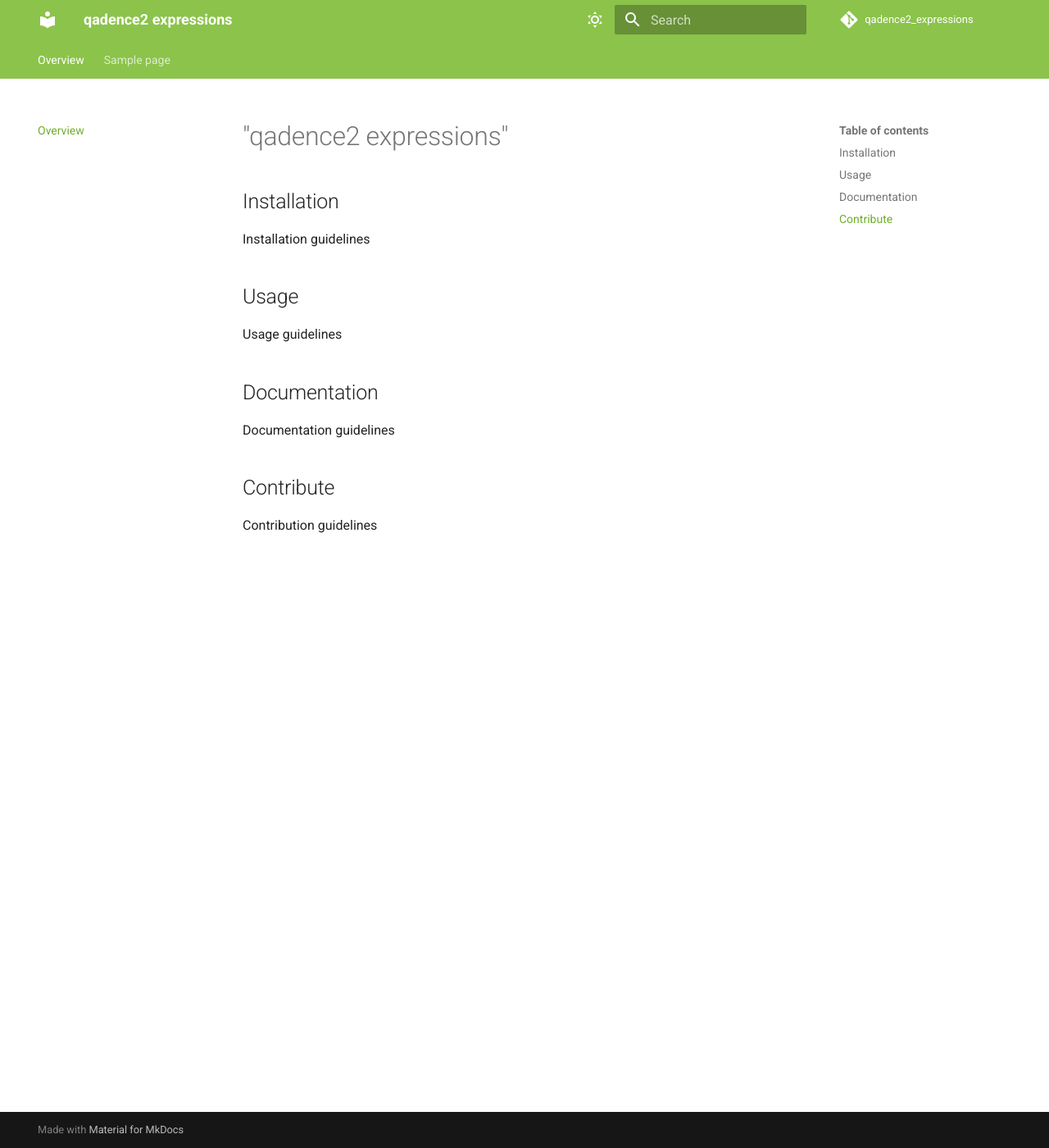
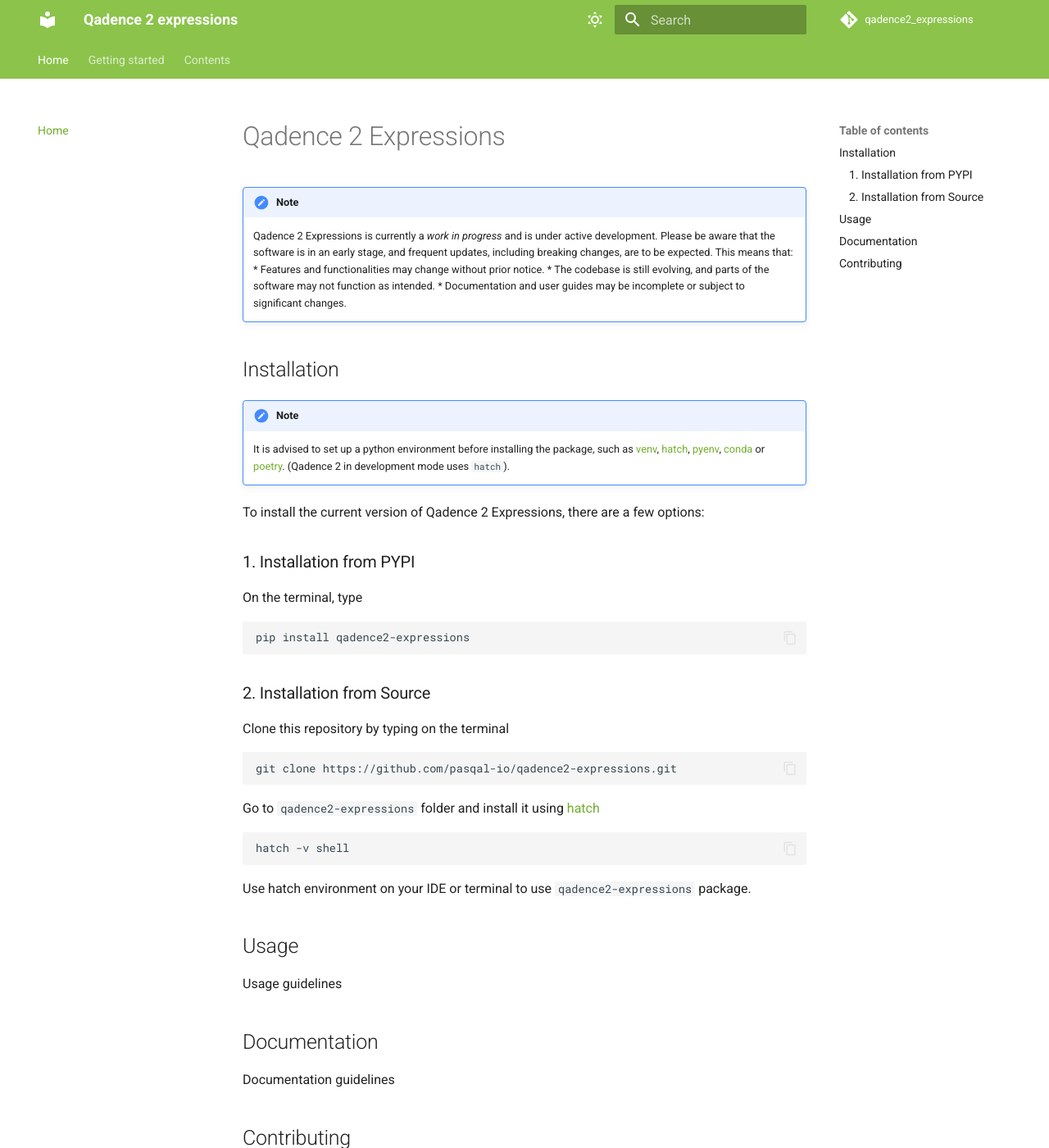
Before and after one commit to pasqal-io/qadence2-expressions, an MkDocs documentation site: the page built from docs/index.md, in a window 1280 px wide and 1400 px high. Shown: the whole window at 82% size. Built offline with MkDocs 1.6.1 and Material for MkDocs 9.7.7, drawn with Linux system fonts in a browser that asks for light colours; the version menu is left out; some of the changed text lies outside the part shown.

Commit message:
Populate docs.

````diff
--- a/docs/index.md
+++ b/docs/index.md
@@ -1,7 +1,41 @@
-# "qadence2 expressions"
+# Qadence 2 Expressions
+
+!!! note
+    Qadence 2 Expressions is currently a *work in progress* and is under active development. Please be aware that the software is in an early stage, and frequent updates, including breaking changes, are to be expected. This means that:
+    * Features and functionalities may change without prior notice.
+    * The codebase is still evolving, and parts of the software may not function as intended.
+    * Documentation and user guides may be incomplete or subject to significant changes.
 
 ## Installation
-Installation guidelines
+
+!!! note
+    It is advised to set up a python environment before installing the package, such as [venv](https://docs.python.org/3/library/venv.html#creating-virtual-environments), [hatch](https://hatch.pypa.io/latest/), [pyenv](https://github.com/pyenv/pyenv), [conda](https://docs.conda.io/projects/conda/en/latest/user-guide/install/index.html) or [poetry](https://python-poetry.org/). (Qadence 2 in development mode uses `hatch`).
+
+To install the current version of Qadence 2 Expressions, there are a few options:
+
+### 1. Installation from PYPI
+
+On the terminal, type
+
+```bash
+pip install qadence2-expressions
+```
+
+### 2. Installation from Source
+
+Clone this repository by typing on the terminal
+
+```bash
+git clone https://github.com/pasqal-io/qadence2-expressions.git
+```
+
+Go to `qadence2-expressions` folder and install it using [hatch](https://hatch.pypa.io/latest/)
+
+```bash
+hatch -v shell
+```
+
+Use hatch environment on your IDE or terminal to use `qadence2-expressions` package.
 
 ## Usage
 Usage guidelines
@@ -9,5 +43,9 @@
 ## Documentation
 Documentation guidelines
 
-## Contribute
-Contribution guidelines
+## Contributing
+
+Before making a contribution, please review our [code of conduct](getting_started/CODE_OF_CONDUCT.md).
+
+- **Submitting Issues:** To submit bug reports or feature requests, please use our [issue tracker](https://github.com/pasqal-io/qadence2-expressions/issues).
+- **Developing in qadence:** To learn more about how to develop within `qadence`, please refer to [contributing guidelines](getting_started/CONTRIBUTING.md).
--- a/mkdocs.yml
+++ b/mkdocs.yml
@@ -1,10 +1,19 @@
-site_name: qadence2 expressions
+site_name: Qadence 2 expressions
 repo_url: "https://gitlab.pasqal.com/pqs/qadence2-expressions"
 repo_name: "qadence2_expressions"
 
 nav:
-  - Overview: index.md
-  - Sample page: sample_page.md
+  - Home: index.md
+
+  - Getting started:
+    - Installation: getting_started/installation.md
+    - Development & Info:
+      - Contributing: getting_started/CONTRIBUTING.md
+      - Code of conduct: getting_started/CODE_OF_CONDUCT.md
+      - License: getting_started/LICENSE.md
+
+  - Contents:
+    - Block system: content/expression_system.md
 
 theme:
   name: material
````
Also changed, not shown: docs/content/expression_system.md (added, +1 -0 lines), docs/getting_started/CONTRIBUTING.md (+1 -1 lines), docs/getting_started/installation.md (added, +28 -0 lines).
